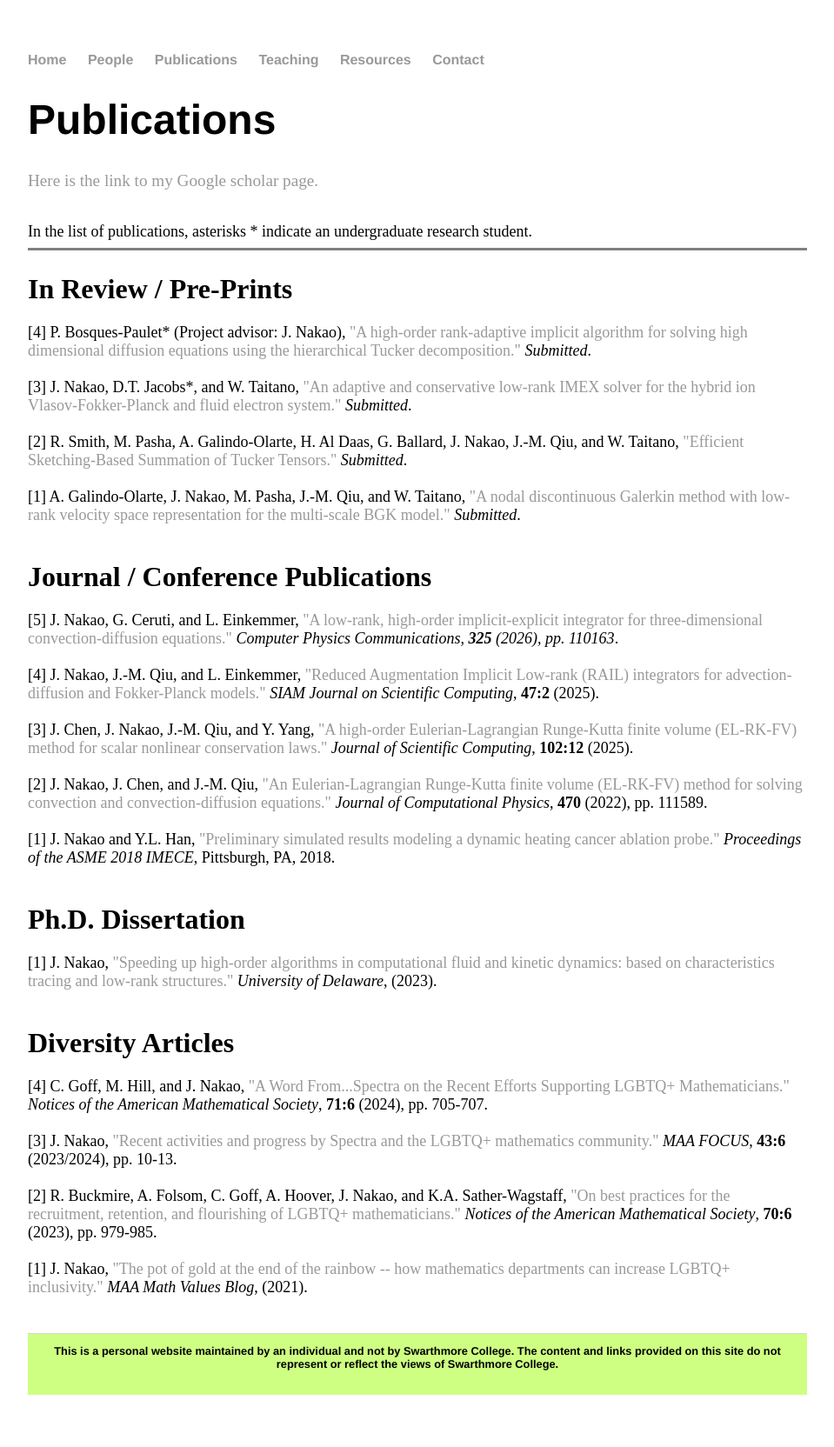
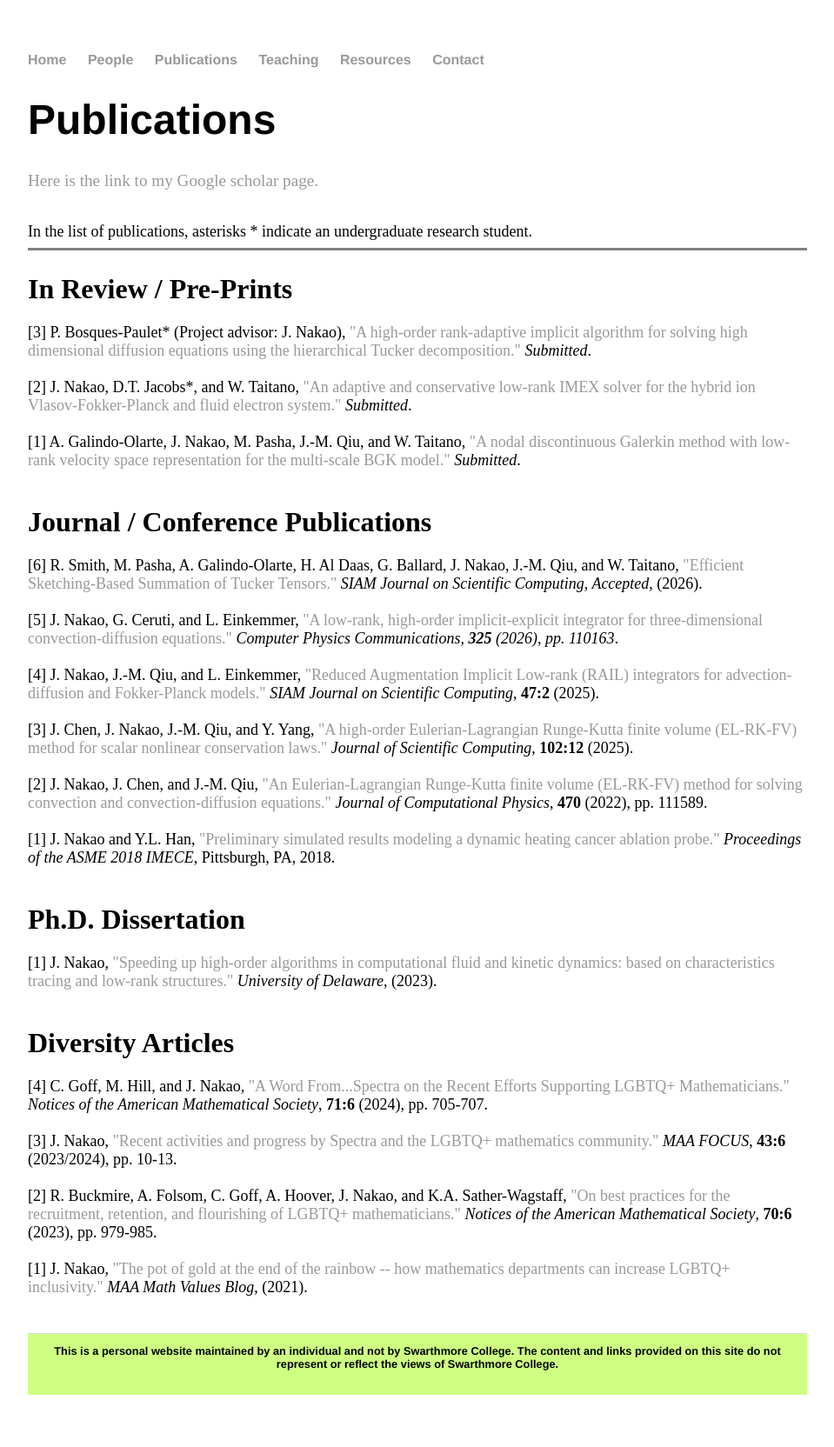
Before and after one commit to jhknakao/jhknakao.github.io, a Jekyll site: the page built from publications.html, in a window 1280 px wide. Shown: the whole page at 87% size, without its empty margins (160-1119 px from the left). Built offline with Jekyll 4.4.1, drawn with Linux system fonts in a browser that asks for light colours; some of the changed lines change nothing that is shown.

Commit message:
Update publications.html

```diff
--- a/publications.html
+++ b/publications.html
@@ -19,13 +19,10 @@ title: Publications
 	<font size="4">
 	<br>
 	<br>
-	[4] P. Bosques-Paulet* (Project advisor: J. Nakao), <a href="https://arxiv.org/pdf/2608.19368">"A high-order rank-adaptive implicit algorithm for solving high dimensional diffusion equations using the hierarchical Tucker decomposition."</a> <i>Submitted</i>.
+	[3] P. Bosques-Paulet* (Project advisor: J. Nakao), <a href="https://arxiv.org/pdf/2608.19368">"A high-order rank-adaptive implicit algorithm for solving high dimensional diffusion equations using the hierarchical Tucker decomposition."</a> <i>Submitted</i>.
 	<br>
 	<br>
-	[3] J. Nakao, D.T. Jacobs*, and W. Taitano, <a href="https://arxiv.org/pdf/2608.19603">"An adaptive and conservative low-rank IMEX solver for the hybrid ion Vlasov-Fokker-Planck and fluid electron system."</a> <i>Submitted</i>.
-	<br>
-	<br>
-	[2] R. Smith, M. Pasha, A. Galindo-Olarte, H. Al Daas, G. Ballard, J. Nakao, J.-M. Qiu, and W. Taitano, <a href="https://arxiv.org/abs/2603.13532">"Efficient Sketching-Based Summation of Tucker Tensors."</a> <i>Submitted</i>.
+	[2] J. Nakao, D.T. Jacobs*, and W. Taitano, <a href="https://arxiv.org/pdf/2608.19603">"An adaptive and conservative low-rank IMEX solver for the hybrid ion Vlasov-Fokker-Planck and fluid electron system."</a> <i>Submitted</i>.
 	<br>
 	<br>
 	[1] A. Galindo-Olarte, J. Nakao, M. Pasha, J.-M. Qiu, and W. Taitano, <a href="https://arxiv.org/pdf/2508.16564">"A nodal discontinuous Galerkin method with low-rank velocity space representation for the multi-scale BGK model."</a> <i>Submitted</i>.
@@ -35,6 +32,9 @@ title: Publications
 	</font>
 	<font size="6"><b>Journal / Conference Publications</b></font>
 	<font size="4">
+	<br>
+	<br>
+	[6] R. Smith, M. Pasha, A. Galindo-Olarte, H. Al Daas, G. Ballard, J. Nakao, J.-M. Qiu, and W. Taitano, <a href="https://arxiv.org/abs/2603.13532">"Efficient Sketching-Based Summation of Tucker Tensors."</a> <i>SIAM Journal on Scientific Computing, Accepted,</i> (2026).
 	<br>
 	<br>
 	[5] J. Nakao, G. Ceruti, and L. Einkemmer, <a href="https://arxiv.org/pdf/2503.04932">"A low-rank, high-order implicit-explicit integrator for three-dimensional convection-diffusion equations."</a> <i>Computer Physics Communications, <b>325</b> (2026), pp. 110163</i>.
```
